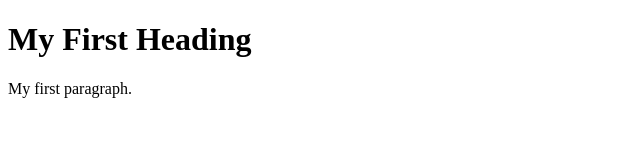
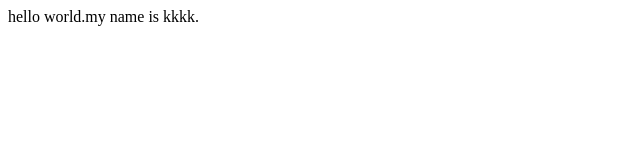
Before and after one commit to chandrakshitij66-tech/dmeo1, a plain HTML site: page index.html in a window 1280 px wide. Shown: the whole page, without its empty margins (0-640 px from the left). Drawn offline with Linux system fonts and the light colour scheme.

Commit message:
second commit

```diff
--- a/index.html
+++ b/index.html
@@ -8,7 +8,6 @@
     <link rel="stylesheet" href="script.js"></link>
 </head>
 <body>
-    <h1>My First Heading</h1>
-    <p>My first paragraph.</p>
+   hello world.my name is kkkk.
 </body>
 </html>
```
